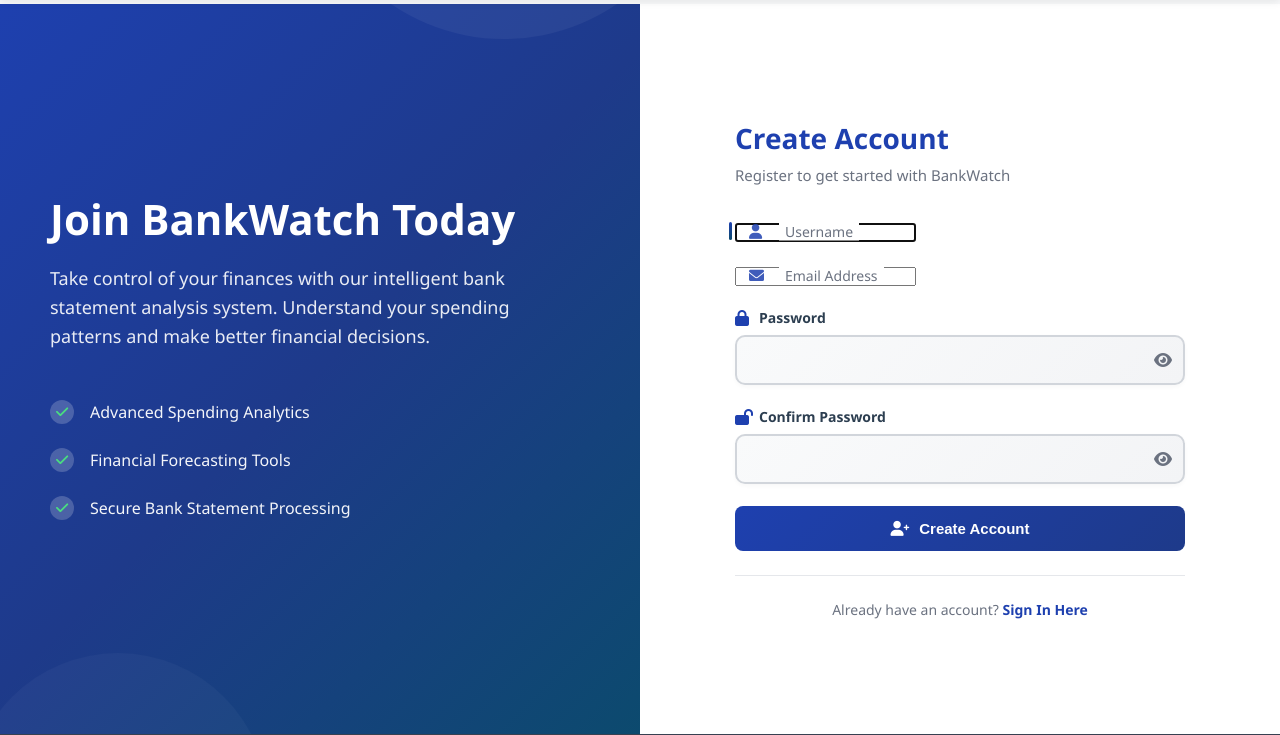
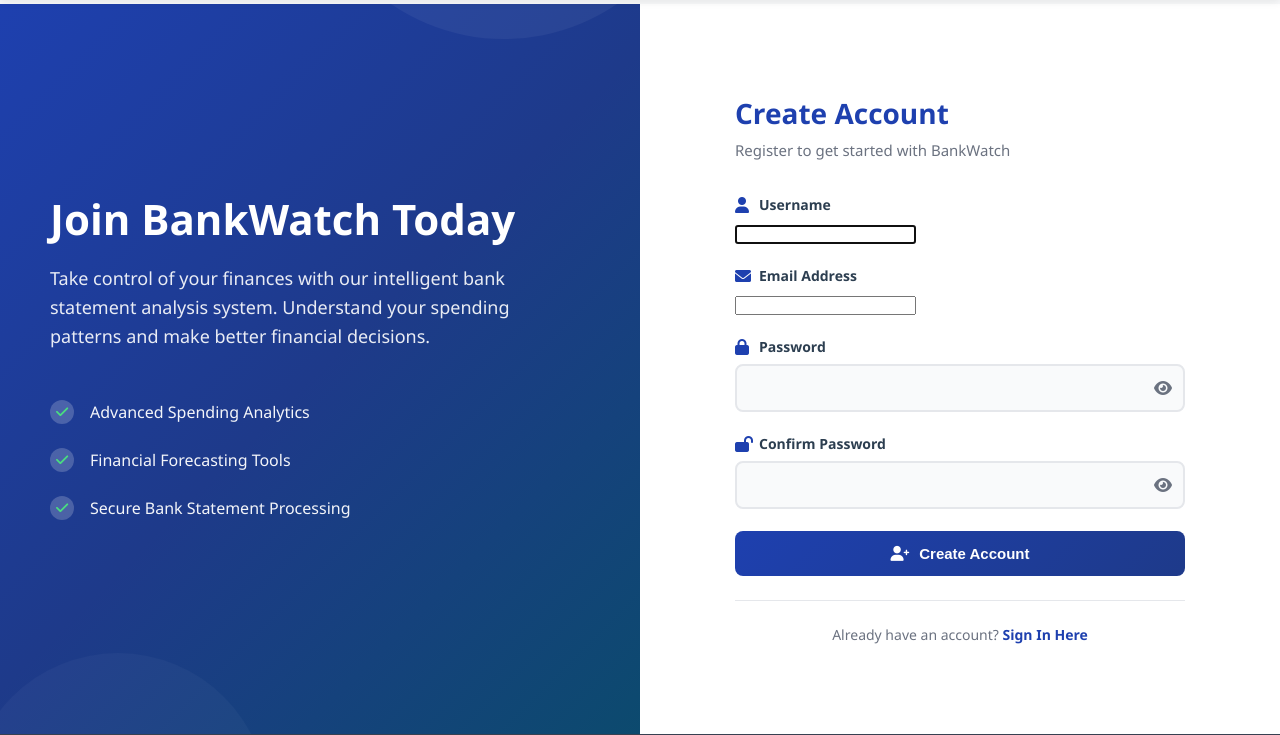
Before and after one commit to internp247-design/BankWatch, a Django app: page /register/ in a window 1280 px wide. Shown: the part 66-801 px from the top of the page. Run offline with Django 5.2, Linux system fonts and the light colour scheme.

Commit message:
ui improve reg3

```diff
--- a/templates/users/register.html
+++ b/templates/users/register.html
@@ -198,18 +198,6 @@
 
         .form-group {
             margin-bottom: 22px;
-            position: relative;
-        }
-
-        .form-group.has-value .form-label::after {
-            content: '';
-            position: absolute;
-            left: 0;
-            bottom: -8px;
-            height: 2px;
-            width: 0;
-            background: linear-gradient(90deg, #1e40af, #0c4a6e);
-            border-radius: 2px;
         }
 
         .form-label {
@@ -220,23 +208,12 @@
             font-weight: 600;
             font-size: 14px;
             margin-bottom: 8px;
-            position: relative;
-            transition: all 0.3s ease;
-        }
-
-        .form-group.focused .form-label {
-            color: #1e40af;
         }
 
         .form-label i {
             color: #1e40af;
             font-size: 16px;
             width: 16px;
-            transition: all 0.3s ease;
-        }
-
-        .form-group.focused .form-label i {
-            transform: scale(1.15);
         }
 
         .password-wrapper {
@@ -247,27 +224,20 @@
 
         .form-input {
             width: 100%;
-            padding: 13px 15px;
-            border: 2px solid #d1d5db;
-            border-radius: 10px;
+            padding: 12px 15px;
+            border: 2px solid #e5e7eb;
+            border-radius: 8px;
             font-size: 15px;
             transition: all 0.3s ease;
-            background: linear-gradient(135deg, #f9fafb 0%, #f3f4f6 100%);
+            background: #f9fafb;
             font-family: inherit;
-            box-shadow: 0 2px 4px rgba(0, 0, 0, 0.03);
-        }
-
-        .form-input:hover {
-            border-color: #9ca3af;
-            box-shadow: 0 4px 8px rgba(0, 0, 0, 0.06);
         }
 
         .form-input:focus {
             outline: none;
             border-color: #1e40af;
-            background: linear-gradient(135deg, #ffffff 0%, #f0f4ff 100%);
-            box-shadow: 0 0 0 4px rgba(30, 64, 175, 0.15), 0 4px 12px rgba(30, 64, 175, 0.2);
-            transform: translateY(-2px);
+            background: #ffffff;
+            box-shadow: 0 0 0 4px rgba(30, 64, 175, 0.1);
         }
 
         .password-toggle {
@@ -361,79 +331,6 @@
 
         .form-footer a:hover {
             opacity: 0.8;
-        }
-
-        /* === MODERN INPUT UPGRADE - FLOATING LABELS === */
-        .input-wrapper {
-            position: relative;
-            width: 100%;
-        }
-
-        .input-icon {
-            position: absolute;
-            left: 14px;
-            top: 50%;
-            transform: translateY(-50%);
-            color: #1e40af;
-            font-size: 15px;
-            opacity: 0.85;
-            transition: all 0.3s ease;
-            pointer-events: none;
-        }
-
-        .floating .form-input {
-            padding-left: 44px;
-            padding-top: 18px;
-            padding-bottom: 8px;
-        }
-
-        /* Floating label */
-        .floating label {
-            position: absolute;
-            left: 44px;
-            top: 50%;
-            transform: translateY(-50%);
-            color: #6b7280;
-            font-size: 14px;
-            pointer-events: none;
-            background: white;
-            padding: 0 6px;
-            transition: all 0.3s ease;
-        }
-
-        /* When focused or has value */
-        .floating .form-input:focus + label,
-        .floating.has-value label {
-            top: -6px;
-            font-size: 12px;
-            color: #1e40af;
-            font-weight: 600;
-        }
-
-        /* Icon animation */
-        .floating .form-input:focus ~ .input-icon,
-        .floating.has-value .input-icon {
-            color: #1e40af;
-            transform: translateY(-50%) scale(1.1);
-            opacity: 1;
-        }
-
-        /* Left accent bar */
-        .floating::before {
-            content: "";
-            position: absolute;
-            left: -6px;
-            top: 10%;
-            height: 80%;
-            width: 3px;
-            background: linear-gradient(#1e40af, #0c4a6e);
-            border-radius: 4px;
-            opacity: 0;
-            transition: opacity 0.3s ease;
-        }
-
-        .floating:focus-within::before {
-            opacity: 1;
         }
 
         /* FOOTER */
@@ -681,12 +578,12 @@
                     {% endif %}
 
                     <!-- Username Field -->
-                    <div class="form-group floating">
-    <div class="input-wrapper">
-        <i class="fas fa-user input-icon"></i>
+                    <div class="form-group">
+                        <label class="form-label" for="id_username">
+                            <i class="fas fa-user"></i>
+                            Username
+                        </label>
                         {{ form.username }}
-        <label for="id_username">Username</label>
-    </div>
                         {% if form.username.errors %}
                         <div class="error-message">
                             <i class="fas fa-circle-xmark"></i>
@@ -695,14 +592,13 @@
                         {% endif %}
                     </div>
 
-
                     <!-- Email Field -->
-                    <div class="form-group floating">
-    <div class="input-wrapper">
-        <i class="fas fa-envelope input-icon"></i>
+                    <div class="form-group">
+                        <label class="form-label" for="id_email">
+                            <i class="fas fa-envelope"></i>
+                            Email Address
+                        </label>
                         {{ form.email }}
-        <label for="id_email">Email Address</label>
-    </div>
                         {% if form.email.errors %}
                         <div class="error-message">
                             <i class="fas fa-circle-xmark"></i>
@@ -710,7 +606,6 @@
                         </div>
                         {% endif %}
                     </div>
-
 
                     <!-- Password Field -->
                     <div class="form-group">
@@ -802,19 +697,6 @@
     </footer>
 
     <script>
-
-        document.querySelectorAll('.floating .form-input').forEach(input => {
-    input.addEventListener('input', () => {
-        const group = input.closest('.floating');
-        input.value ? group.classList.add('has-value') : group.classList.remove('has-value');
-    });
-
-    if (input.value) {
-        input.closest('.floating').classList.add('has-value');
-    }
-});
-
-
         // Password visibility toggle
         function togglePassword(fieldId, button) {
             const field = document.getElementById(fieldId);
@@ -844,42 +726,15 @@
                 // Add focus effects
                 input.addEventListener('focus', function() {
                     this.style.transition = 'all 0.3s ease';
-                    const parent = this.closest('.form-group');
-                    if (parent) {
-                        parent.classList.add('focused');
-                    }
-                });
-
-                input.addEventListener('blur', function() {
-                    const parent = this.closest('.form-group');
-                    if (parent) {
-                        parent.classList.remove('focused');
-                    }
                 });
 
                 // Remove error styling when user starts typing
                 input.addEventListener('input', function() {
                     const errorMsg = this.parentElement.querySelector('.error-message');
                     if (errorMsg) {
-                        this.style.borderColor = '';
-                    }
-
-                    // Add has-value class for styling
-                    const parent = this.closest('.form-group');
-                    if (parent && this.value) {
-                        parent.classList.add('has-value');
-                    } else if (parent && !this.value) {
-                        parent.classList.remove('has-value');
+                        this.style.borderColor = '#e5e7eb';
                     }
                 });
-
-                // Check on load if field has value
-                if (input.value) {
-                    const parent = input.closest('.form-group');
-                    if (parent) {
-                        parent.classList.add('has-value');
-                    }
-                }
             });
 
             // Password field specific styling
```
Lines whose indentation alone changed are shown as unchanged.
